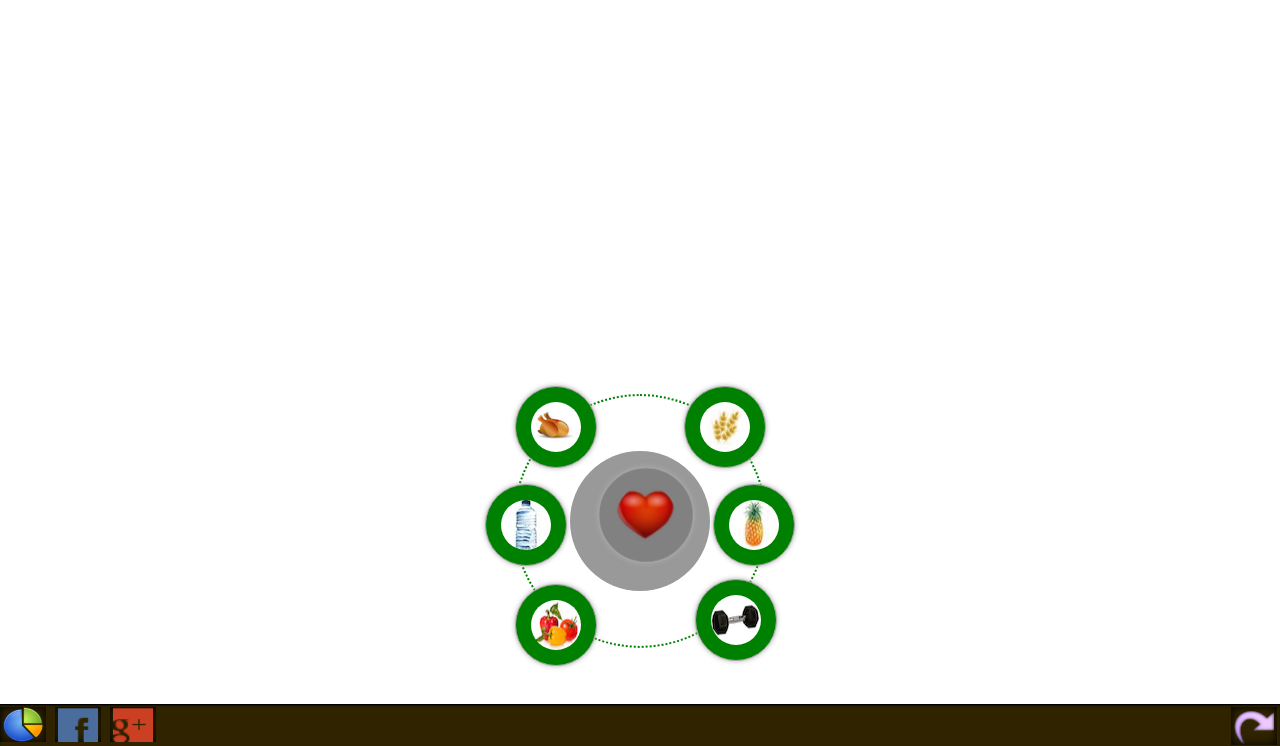
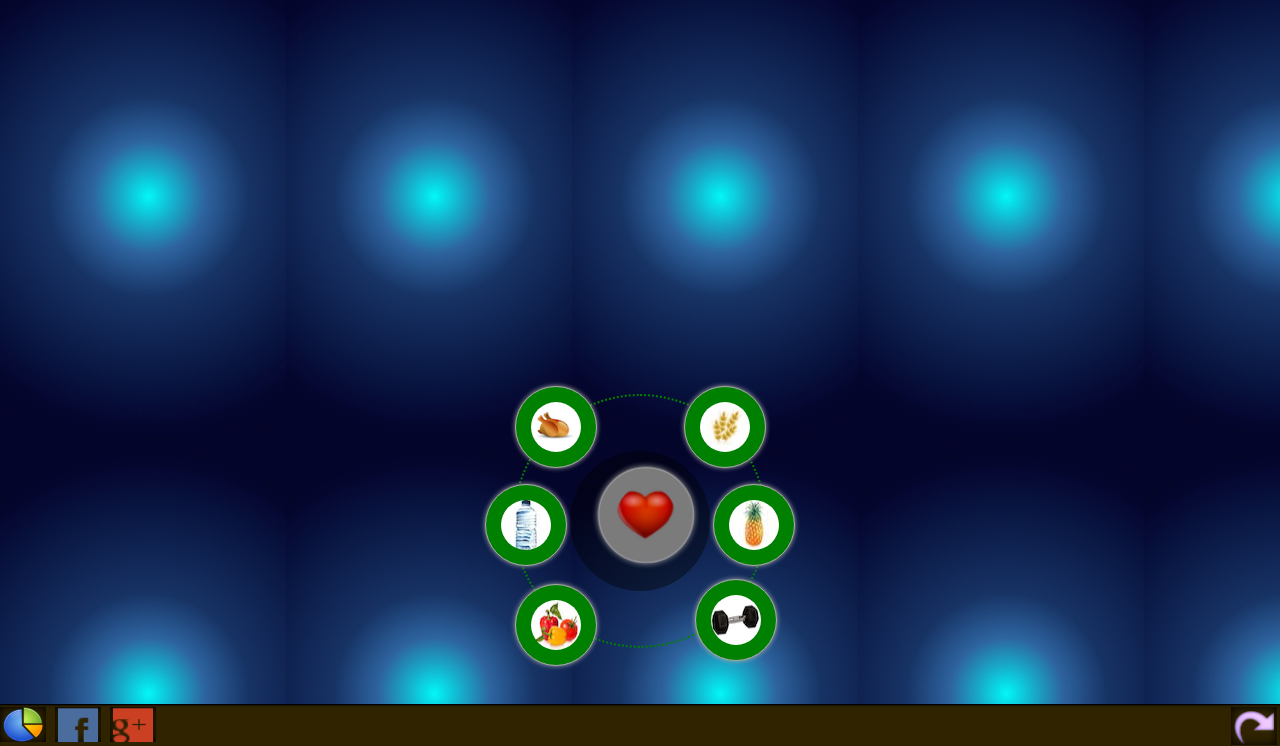
Before and after one commit to BYUISHC/wellness, a plain HTML site: page appBeta/index.html in a window 1280 px wide. Shown: the part 54-800 px from the top of the page. Drawn offline with Linux system fonts and the light colour scheme; files whose address does not match are found by name.

Commit message:
test new

```diff
--- a/appBeta/css/main.css
+++ b/appBeta/css/main.css
@@ -17,7 +17,7 @@ body, footer{
 *******************************/
 
 body{
-    background-image: url('images/bg2.png');
+    background-image: url('/images/bg2.png');
 }
 
 /*body img{
```
